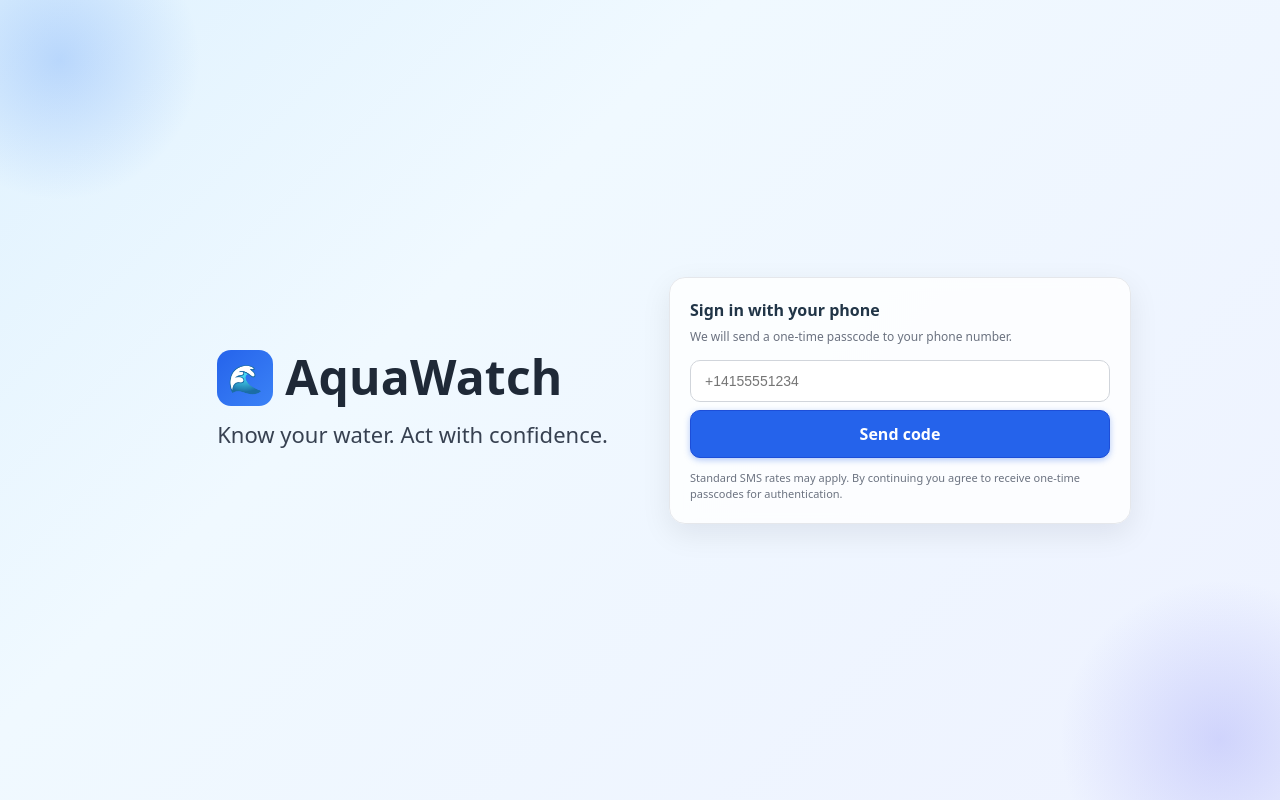
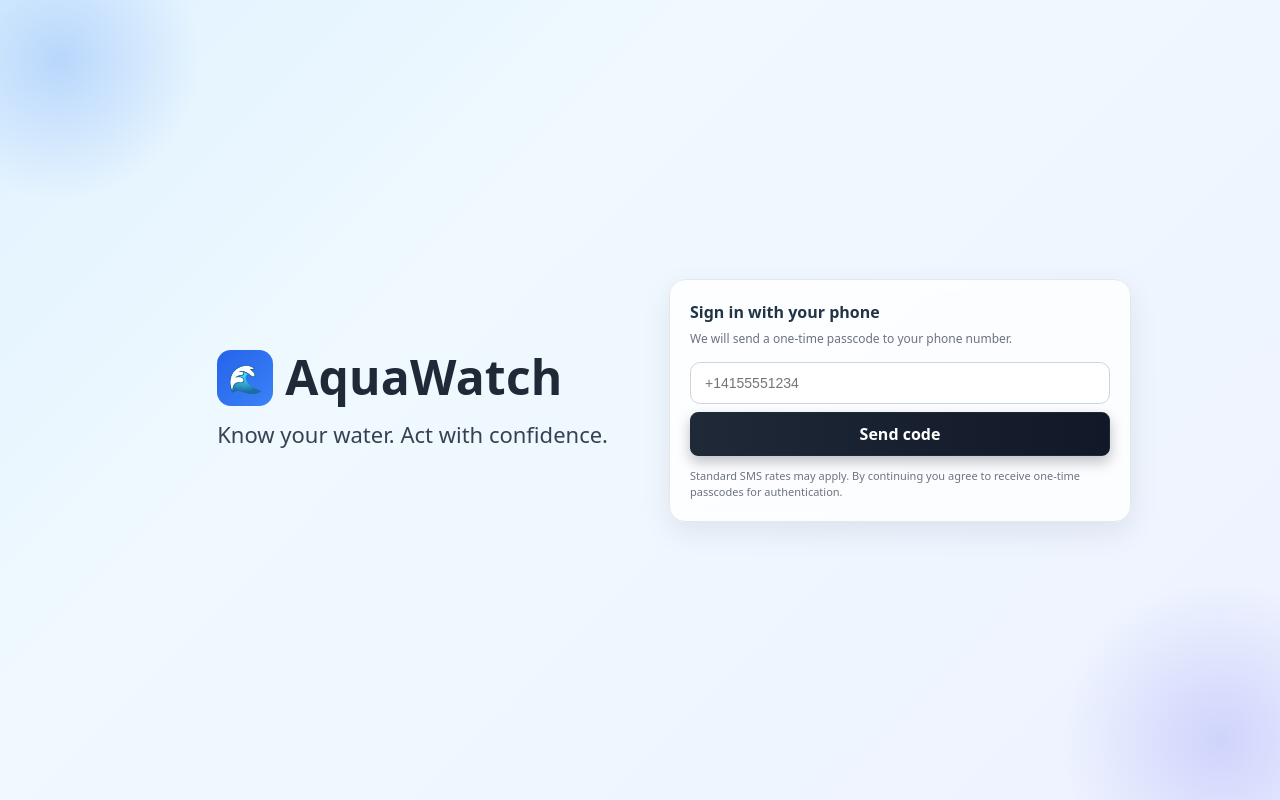
Before and after one commit to apratina/aquawatch-frontend, a React (Vite) app: page / in a window 1280 px wide. Built offline with nearby package versions, Linux system fonts and the light colour scheme; no server answers.

Commit message:
re-style buttons

```diff
--- a/src/components/Login.tsx
+++ b/src/components/Login.tsx
@@ -1,5 +1,6 @@
 import { useCallback, useMemo, useState } from 'react'
 import { sendVerificationCode, verifyCode } from '../api/sms'
+import { buttonStyle } from './buttonStyles'
 
 export function Login({ onAuthenticated }: { onAuthenticated: (token: string, expiresAtMs: number) => void }) {
   const [step, setStep] = useState<'enter' | 'code' | 'verifying'>('enter')
@@ -83,7 +84,7 @@ export function Login({ onAuthenticated }: { onAuthenticated: (token: string, ex
                   onChange={(e) => setPhone(e.target.value)}
                   style={{ border: '1px solid #d1d5db', borderRadius: 10, padding: '12px 14px', fontSize: 14 }}
                 />
-                <button onClick={onSend} style={{ border: '1px solid #1d4ed8', borderRadius: 10, padding: '12px 14px', background: '#2563eb', color: '#fff', fontWeight: 700, boxShadow: '0 2px 6px rgba(37,99,235,0.35)' }}>Send code</button>
+                <button onClick={onSend} style={{ ...buttonStyle({ variant: 'primary' }) }}>Send code</button>
               </div>
             )}
 
@@ -99,13 +100,13 @@ export function Login({ onAuthenticated }: { onAuthenticated: (token: string, ex
                   style={{ border: '1px solid #d1d5db', borderRadius: 10, padding: '12px 14px', fontSize: 16, letterSpacing: 2 }}
                 />
                 <div style={{ display: 'flex', gap: 8 }}>
-                  <button onClick={() => setStep('enter')} style={{ border: '1px solid #e5e7eb', borderRadius: 10, padding: '12px 14px', background: '#f3f4f6', color: '#374151' }}>Change number</button>
-                  <button onClick={onVerify} disabled={step==='verifying'} style={{ border: '1px solid #1d4ed8', borderRadius: 10, padding: '12px 14px', background: step==='verifying' ? '#93c5fd' : '#2563eb', color: '#fff', fontWeight: 700, flex: 1, boxShadow: step==='verifying' ? 'none' : '0 2px 6px rgba(37,99,235,0.35)' }}>{step==='verifying' ? 'Verifying…' : 'Verify'}</button>
+                  <button onClick={() => setStep('enter')} style={{ ...buttonStyle({ variant: 'secondary' }) }}>Change number</button>
+                  <button onClick={onVerify} disabled={step==='verifying'} style={{ flex: 1, ...buttonStyle({ variant: 'primary', disabled: step==='verifying' }) }}>{step==='verifying' ? 'Verifying…' : 'Verify'}</button>
                 </div>
                 <button
                   onClick={onSend}
                   disabled={!canResend}
-                  style={{ border: '1px solid #e5e7eb', borderRadius: 10, padding: '10px 12px', background: canResend ? '#f3f4f6' : '#f9fafb', color: canResend ? '#374151' : '#9ca3af' }}
+                  style={{ ...buttonStyle({ variant: canResend ? 'secondary' : 'secondary', disabled: !canResend }) }}
                 >
                   {canResend ? 'Resend code' : 'Resend available soon…'}
                 </button>
--- /dev/null
+++ b/src/components/buttonStyles.ts
@@ -0,0 +1,56 @@
+export type ButtonVariant = 'primary' | 'secondary'
+export type ButtonSize = 'sm' | 'md'
+
+export function buttonStyle({ variant = 'primary', disabled = false, size = 'md' }: { variant?: ButtonVariant; disabled?: boolean; size?: ButtonSize }) {
+  const padding = size === 'sm' ? '6px 10px' : '10px 12px'
+  const borderRadius = 8
+  const base: any = {
+    display: 'inline-flex',
+    alignItems: 'center',
+    justifyContent: 'center',
+    gap: 8,
+    fontWeight: 700,
+    borderRadius,
+    padding,
+    cursor: disabled ? 'not-allowed' : 'pointer',
+    textDecoration: 'none',
+    userSelect: 'none',
+  }
+
+  if (variant === 'primary') {
+    if (disabled) {
+      return {
+        ...base,
+        border: '1px solid #e5e7eb',
+        background: '#f3f4f6',
+        color: '#9ca3af',
+        boxShadow: 'none',
+      }
+    }
+    return {
+      ...base,
+      border: '1px solid #1f2937',
+      background: 'linear-gradient(90deg, #1f2937, #111827)',
+      color: '#ffffff',
+      boxShadow: '0 6px 14px rgba(2,6,23,0.25)',
+    }
+  }
+
+  // secondary
+  if (disabled) {
+    return {
+      ...base,
+      border: '1px solid #e5e7eb',
+      background: '#f9fafb',
+      color: '#9ca3af',
+      boxShadow: 'none',
+    }
+  }
+  return {
+    ...base,
+    border: '1px solid #d1d5db',
+    background: '#ffffff',
+    color: '#111827',
+    boxShadow: '0 1px 2px rgba(0,0,0,0.04)',
+  }
+}
```
Also changed, not shown: src/components/MapView.tsx (+35 -20 lines).
